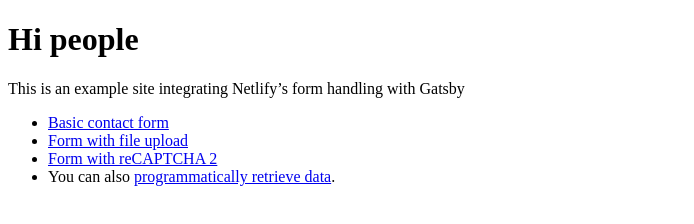
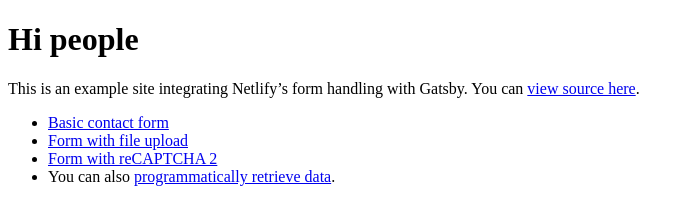
Before and after one commit to hardcarry1995/gatsby-netlify-form-example-v2, a Gatsby site: page / in a window 1280 px wide. Shown: the whole page, without its empty margins (0-694 px from the left). Built offline with nearby package versions, Linux system fonts and the light colour scheme; Gatsby itself is replaced by a stand-in of ours.

Commit message:
view source

```diff
--- a/src/pages/index.js
+++ b/src/pages/index.js
@@ -6,7 +6,10 @@
   return (
     <div>
       <h1>Hi people</h1>
-      <p>This is an example site integrating Netlify’s form handling with Gatsby</p>
+      <p>
+        This is an example site integrating Netlify’s form handling with Gatsby. You can{' '}
+        <a href="https://github.com/sw-yx/gatsby-netlify-form-example-v2">view source here</a>.
+      </p>
       <ul>
         <li>
           <Link to="/contact/">Basic contact form</Link>
```
